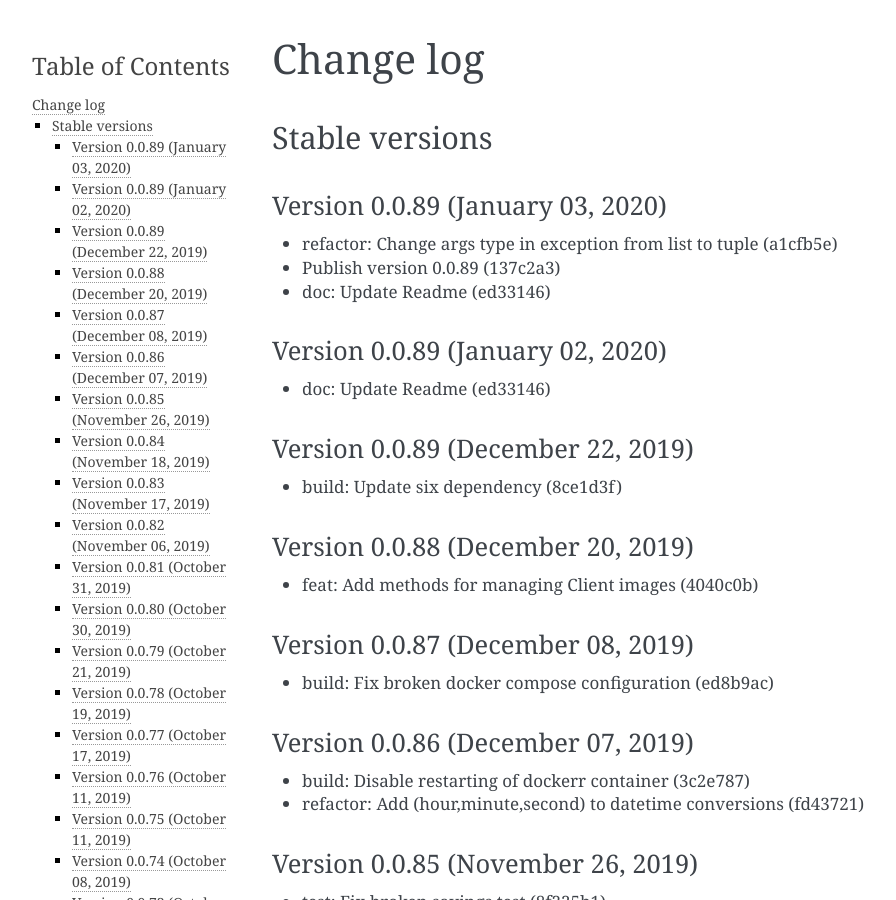
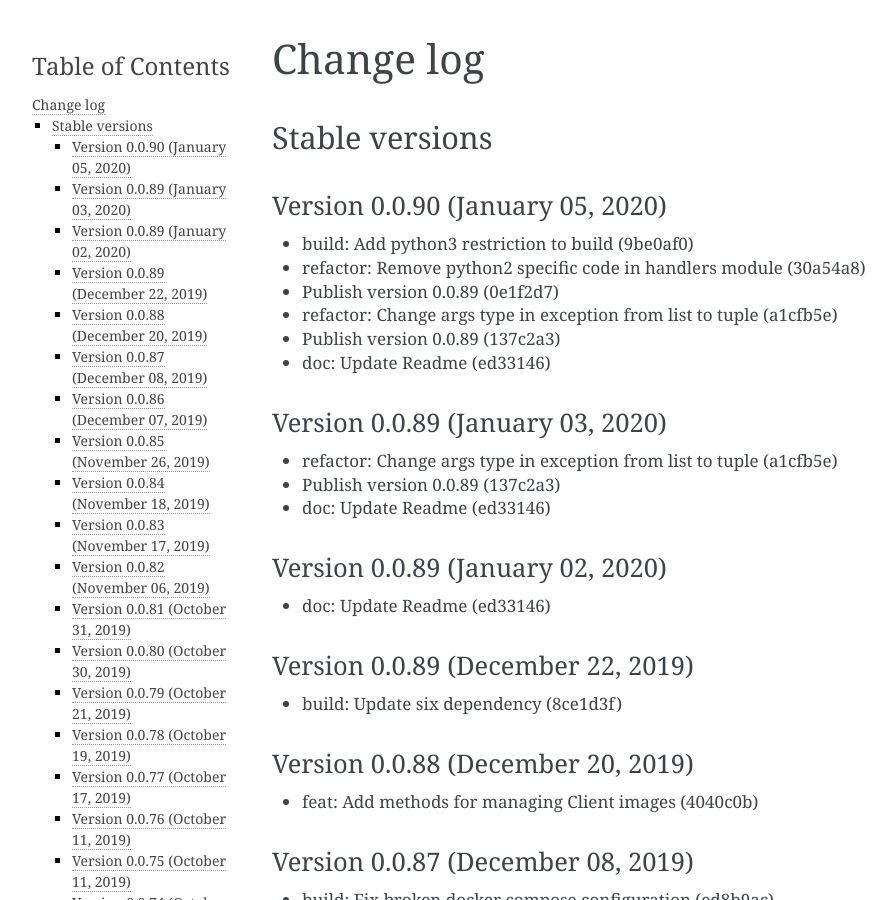
Before and after one commit to mobidevke/PyFineract, a Sphinx documentation site: the page built from docs/changes.rst, in a window 1280 px wide and 900 px high. Shown: the whole window, without its empty margins (148-1044 px from the left). Built offline with Sphinx 7.4.7, drawn with Linux system fonts in a browser that asks for light colours; formulas are drawn with MathJax 3.

Commit message:
Publish version 0.0.90

```diff
--- a/docs/changes.rst
+++ b/docs/changes.rst
@@ -3,6 +3,16 @@ Change log
 
 Stable versions
 ~~~~~~~~~~~~~~~
+
+Version 0.0.90 (January 05, 2020)
+-------------------------------------
+
+* build: Add python3 restriction to build (9be0af0)
+* refactor: Remove python2 specific code in handlers module (30a54a8)
+* Publish version 0.0.89 (0e1f2d7)
+* refactor: Change args type in exception from list to tuple (a1cfb5e)
+* Publish version 0.0.89 (137c2a3)
+* doc: Update Readme (ed33146)
 
 Version 0.0.89 (January 03, 2020)
 -------------------------------------
--- a/setup.py
+++ b/setup.py
@@ -2,7 +2,7 @@ import textwrap
 
 import setuptools
 
-version = "0.0.89"
+version = "0.0.90"
 
 if __name__ == '__main__':
     setuptools.setup(
```
